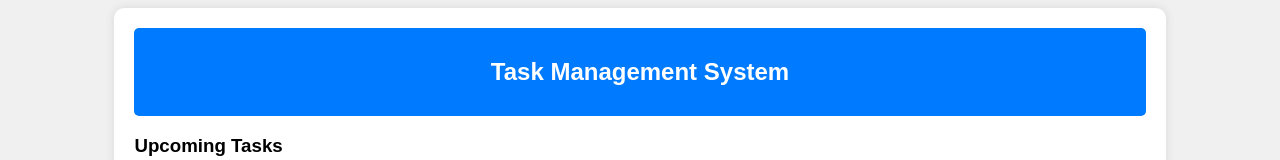
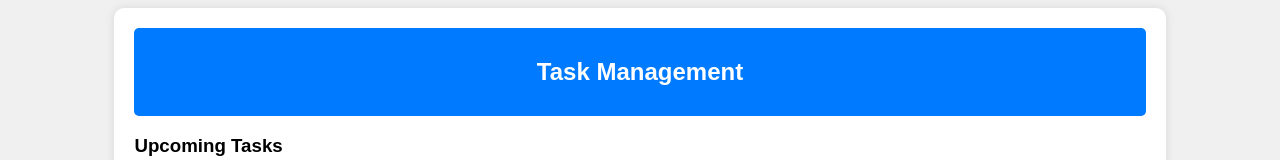
Before and after one commit to Rajini-28/Task-Management-App, a plain HTML site: page index.html in a window 1280 px wide. Shown: the top 160 px of the page. Drawn offline with Linux system fonts and the light colour scheme.

Commit message:
Update index.html

```diff
--- a/index.html
+++ b/index.html
@@ -3,13 +3,13 @@
 <head>
   <meta charset="UTF-8">
   <meta name="viewport" content="width=device-width, initial-scale=1.0">
-  <title>Task Management System</title>
+  <title>Task-Management</title>
   <link rel="stylesheet" href="style.css">
 </head>
 <body>
   <div class="container">
     <div class="blue-header">
-      <h2>Task Management System</h2>
+      <h2>Task Management</h2>
     </div>
     <h3>Upcoming Tasks</h3>
     <div>
```
